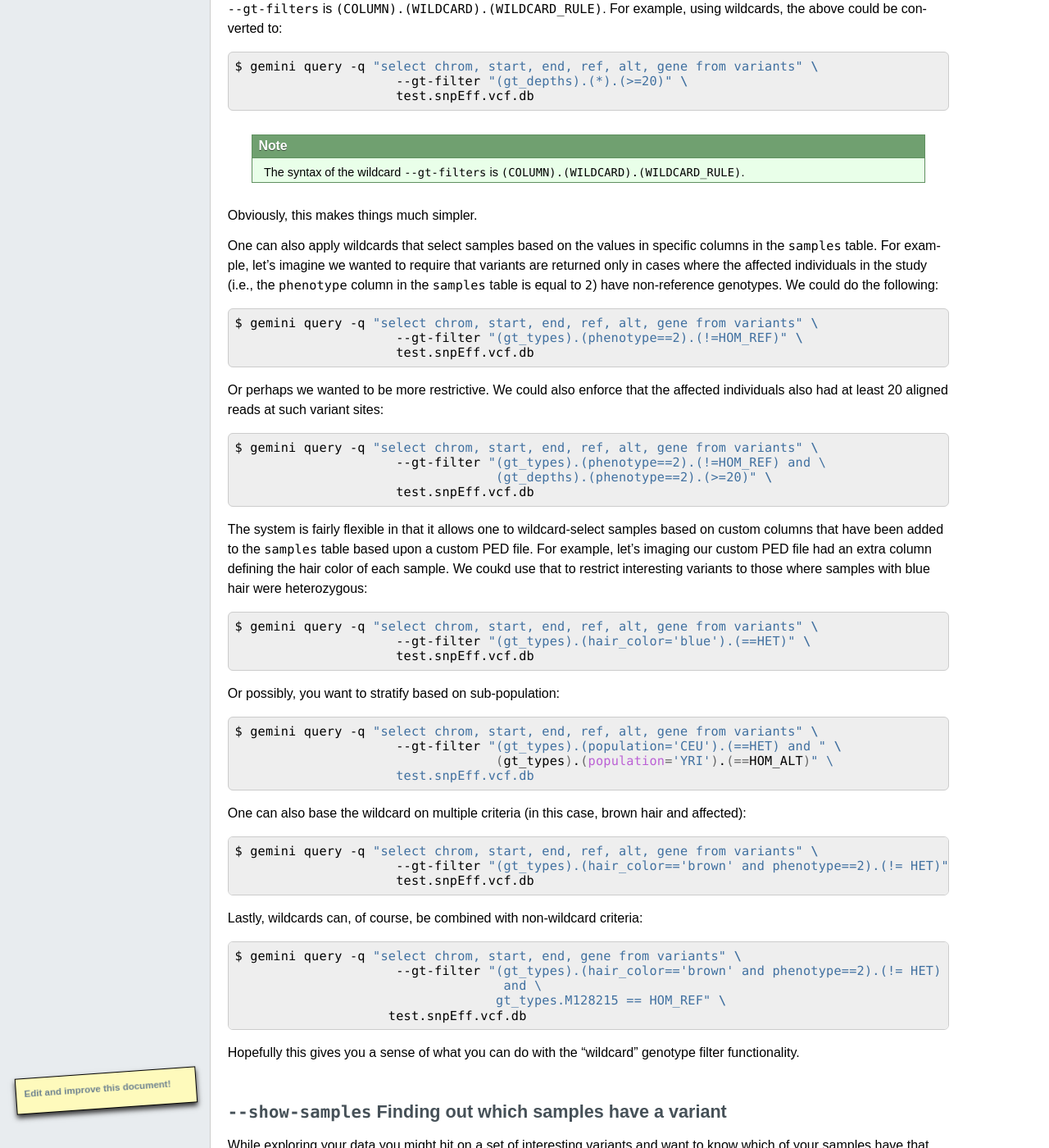
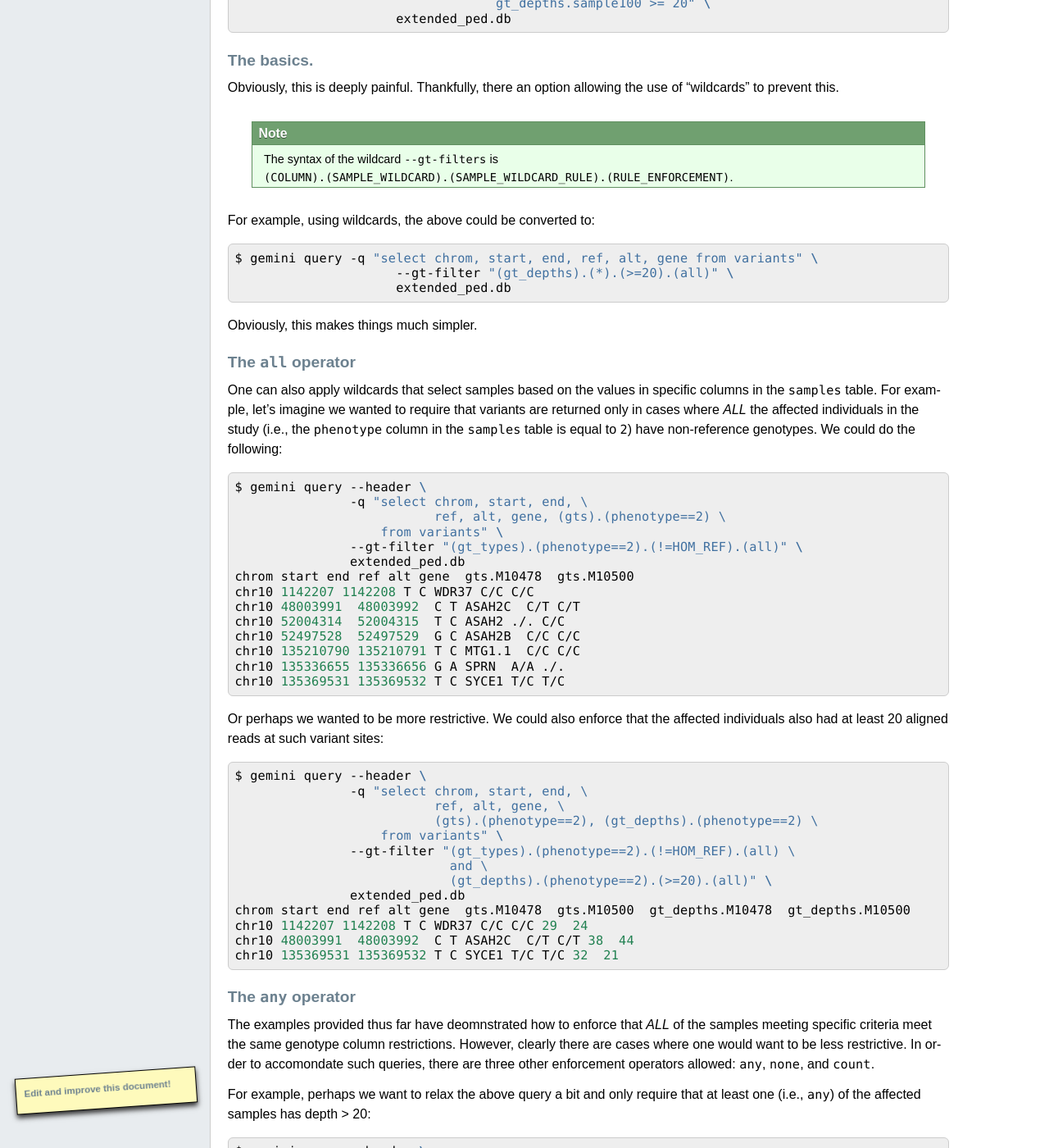
Before and after one commit to arq5x/gemini, a Sphinx documentation site: the page built from docs/content/querying.rst, in a window 1280 px wide and 1400 px high, scrolled down 5385 px. Shown: the whole window at 82% size. Built offline with Sphinx 7.4.7, drawn with Linux system fonts in a browser that asks for light colours; formulas are drawn with MathJax 3; pages that are not in the unit, such as notebooks, are missing from menus; comment, search, counter and statistics services are not loaded; the version number is read from the project's files by our own code; some of the changed text lies outside the part shown.

```diff
--- a/docs/content/querying.rst
+++ b/docs/content/querying.rst
@@ -152,6 +152,10 @@
 --- if you wanted to see genotype information for the 345 of 1145 affected samples in your study,
 you would have to type each and every column.sample name out. Brutal.
 
+-----------------------------------------------------------
+The "*" wildcard
+-----------------------------------------------------------
+
 To get around this, one can bulk-select sample genotype information using "wildcards". The column and the wildcard must each be surrounded with parentheses and separated by a period. The "*" is a shortcut (wildcard) meaning "all samples".
 
 .. note::
@@ -174,6 +178,10 @@
   chr10 135336655 135336656 G A SPRN  ./. A/A ./. A/A
   chr10 135369531 135369532 T C SYCE1 T/T T/C T/C T/T
   chr16 72057434  72057435  C T DHODH C/T C/C C/C C/C
+
+-----------------------------------------------------------
+Wildcards based on sample attributes
+-----------------------------------------------------------
 
 To report the genotypes for solely those samples that are affected (phenotype == 2) with the phenotype in question, one could do the following:
 
@@ -311,49 +319,137 @@
                                     gt_depths.sample3 >= 20 and \
                                     ...
                                     gt_depths.sample100 >= 20" \
-                       test.snpEff.vcf.db
+                       extended_ped.db
 
-Obviously, this is deeply painful. There is now an option to allow wildcards to prevent this.
-The structure of the wildcard ``--gt-filters`` is ``(COLUMN).(WILDCARD).(WILDCARD_RULE)``. For example,
-using wildcards, the above could be converted to:
+
+-----------------------------------------------------------
+The basics.
+-----------------------------------------------------------
+
+Obviously, this is deeply painful. Thankfully, there an option allowing the use of "wildcards" to prevent this.
+
+.. note::
+
+  The syntax of the wildcard ``--gt-filters`` is ``(COLUMN).(SAMPLE_WILDCARD).(SAMPLE_WILDCARD_RULE).(RULE_ENFORCEMENT)``.
+
+For example, using wildcards, the above could be converted to:
 
 .. code-block:: bash
 
   $ gemini query -q "select chrom, start, end, ref, alt, gene from variants" \
-                       --gt-filter "(gt_depths).(*).(>=20)" \
-                       test.snpEff.vcf.db
-
-
-.. note::
-
-  The syntax of the wildcard ``--gt-filters`` is ``(COLUMN).(WILDCARD).(WILDCARD_RULE)``.
+                       --gt-filter "(gt_depths).(*).(>=20).(all)" \
+                       extended_ped.db
 
 
 Obviously, this makes things much simpler.
 
 
+-----------------------------------------------------------
+The ``all`` operator
+-----------------------------------------------------------
+
 One can also apply wildcards that select samples based on the values in specific
 columns in the ``samples`` table. For example, let's imagine we wanted to require that variants
-are returned only in cases where the affected individuals in the study (i.e., the ``phenotype`` column
-in the ``samples`` table is equal to ``2``) have non-reference genotypes. We could do the following:
+are returned only in cases where *ALL* the affected individuals in the study (i.e., the ``phenotype`` column in the ``samples`` table is equal to ``2``) have non-reference genotypes. We could do the following:
 
 .. code-block:: bash
 
-  $ gemini query -q "select chrom, start, end, ref, alt, gene from variants" \
-                       --gt-filter "(gt_types).(phenotype==2).(!=HOM_REF)" \
-                       test.snpEff.vcf.db
+  $ gemini query --header \
+                 -q "select chrom, start, end, \
+                            ref, alt, gene, (gts).(phenotype==2) \
+                     from variants" \
+                 --gt-filter "(gt_types).(phenotype==2).(!=HOM_REF).(all)" \
+                 extended_ped.db
+  chrom start end ref alt gene  gts.M10478  gts.M10500
+  chr10 1142207 1142208 T C WDR37 C/C C/C
+  chr10 48003991  48003992  C T ASAH2C  C/T C/T
+  chr10 52004314  52004315  T C ASAH2 ./. C/C
+  chr10 52497528  52497529  G C ASAH2B  C/C C/C
+  chr10 135210790 135210791 T C MTG1.1  C/C C/C
+  chr10 135336655 135336656 G A SPRN  A/A ./.
+  chr10 135369531 135369532 T C SYCE1 T/C T/C
 
-
-Or perhaps we wanted to be more restrictive. We could also enforce that the affected individuals also
-had at least 20 aligned reads at such variant sites:
+Or perhaps we wanted to be more restrictive. We could also enforce that the affected individuals also had at least 20 aligned reads at such variant sites:
 
 .. code-block:: bash
 
-  $ gemini query -q "select chrom, start, end, ref, alt, gene from variants" \
-                       --gt-filter "(gt_types).(phenotype==2).(!=HOM_REF) and \
-                                    (gt_depths).(phenotype==2).(>=20)" \
-                       test.snpEff.vcf.db
+  $ gemini query --header \
+                 -q "select chrom, start, end, \
+                            ref, alt, gene, \
+                            (gts).(phenotype==2), (gt_depths).(phenotype==2) \
+                     from variants" \
+                 --gt-filter "(gt_types).(phenotype==2).(!=HOM_REF).(all) \
+                              and \
+                              (gt_depths).(phenotype==2).(>=20).(all)" \
+                 extended_ped.db
+  chrom start end ref alt gene  gts.M10478  gts.M10500  gt_depths.M10478  gt_depths.M10500
+  chr10 1142207 1142208 T C WDR37 C/C C/C 29  24
+  chr10 48003991  48003992  C T ASAH2C  C/T C/T 38  44
+  chr10 135369531 135369532 T C SYCE1 T/C T/C 32  21
 
+-----------------------------------------------------------
+The ``any`` operator
+-----------------------------------------------------------
+
+The examples provided thus far have deomnstrated how to enforce that *ALL* of the samples meeting specific criteria meet the same genotype column restrictions. However, clearly there are cases where one would want to be less restrictive. In order to accomondate such queries, there are three other enforcement operators allowed: ``any``, ``none``, and ``count``.
+
+For example, perhaps we want to relax the above query a bit and only require that at least one (i.e., ``any``) of the affected samples has depth > 20:
+
+.. code-block:: bash
+
+  $ gemini query --header \
+                 -q "select chrom, start, end, \
+                            ref, alt, gene, \
+                            (gts).(phenotype==2), (gt_depths).(phenotype==2) \
+                     from variants" \
+                 --gt-filter "(gt_types).(phenotype==2).(!=HOM_REF).(all) \
+                              and \
+                              (gt_depths).(phenotype==2).(>=20).(any)" \
+                 extended_ped.db
+
+-----------------------------------------------------------
+The ``none`` operator
+-----------------------------------------------------------
+
+Or we enforce that ``none`` of the affected samples have depth less than 10:
+
+.. code-block:: bash
+
+  $ gemini query --header \
+                 -q "select chrom, start, end, \
+                            ref, alt, gene, \
+                            (gts).(phenotype==2), (gt_depths).(phenotype==2) \
+                     from variants" \
+                 --gt-filter "(gt_types).(phenotype==2).(!=HOM_REF).(all) \
+                              and \
+                              (gt_depths).(phenotype==2).(<10).(none)" \
+                 extended_ped.db
+
+-----------------------------------------------------------
+The ``count`` operator
+-----------------------------------------------------------
+
+Finally, we could enforce that at most 2 of all the samples in the study have depths < 10:
+
+.. code-block:: bash
+
+  $ gemini query --header \
+                 -q "select chrom, start, end, \
+                            ref, alt, gene, \
+                            (gts).(phenotype==2), (gt_depths).(phenotype==2) \
+                     from variants" \
+                 --gt-filter "(gt_types).(phenotype==2).(!=HOM_REF).(all) \
+                              and \
+                              (gt_depths).(phenotype==2).(<10).(count <= 2)" \
+                 extended_ped.db
+
+.. note::
+
+  The ``count`` operator allows the following comparisons: ``>``, ``>=``, ``<``, ``<=``, and ``!=``.
+
+-----------------------------------------------------------
+Other details
+-----------------------------------------------------------
 
 The system is fairly flexible in that it allows one to wildcard-select samples based on custom columns
 that have been added to the ``samples`` table based upon a custom PED file.  For example, let's imaging our
@@ -362,17 +458,17 @@
 .. code-block:: bash
 
   $ gemini query -q "select chrom, start, end, ref, alt, gene from variants" \
-                       --gt-filter "(gt_types).(hair_color='blue').(==HET)" \
-                       test.snpEff.vcf.db
+                       --gt-filter "(gt_types).(hair_color='blue').(==HET).(all)" \
+                       extended_ped.db
 
 Or possibly, you want to stratify based on sub-population:
 
 .. code-block:: bash
 
   $ gemini query -q "select chrom, start, end, ref, alt, gene from variants" \
-                       --gt-filter "(gt_types).(population='CEU').(==HET) and " \
-                                    (gt_types).(population='YRI').(==HOM_ALT)" \
-                       test.snpEff.vcf.db
+                       --gt-filter "(gt_types).(population='CEU').(==HET).(all) and " \
+                                    (gt_types).(population='YRI').(==HOM_ALT).(any)" \
+                       extended_ped.db
 
 
 One can also base the wildcard on multiple criteria (in this case, brown hair and affected):
@@ -380,18 +476,18 @@
 .. code-block:: bash
 
   $ gemini query -q "select chrom, start, end, ref, alt, gene from variants" \
-                       --gt-filter "(gt_types).(hair_color=='brown' and phenotype==2).(!= HET)" \
-                       test.snpEff.vcf.db
+                       --gt-filter "(gt_types).(hair_color=='brown' and phenotype==2).(!= HET).(all)" \
+                       extended_ped.db
 
 Lastly, wildcards can, of course, be combined with non-wildcard criteria:
 
 .. code-block:: bash
 
   $ gemini query -q "select chrom, start, end, gene from variants" \
-                       --gt-filter "(gt_types).(hair_color=='brown' and phenotype==2).(!= HET) \
+                       --gt-filter "(gt_types).(hair_color=='brown' and phenotype==2).(!= HET).(all) \
                                      and \
                                     gt_types.M128215 == HOM_REF" \
-                      test.snpEff.vcf.db
+                      extended_ped.db
 
 Hopefully this gives you a sense of what you can do with the "wildcard" genotype filter functionality.
 
@@ -560,7 +656,7 @@
 If you would to use tools such as PLINK that use
 the PED format, you can dump out a set of variants
 matching any query in TPED (Transposed PED) format
-by adding the ``--tped``flag to your query:
+by adding the ``--tped`` flag to your query:
 
 .. code-block:: bash
 
```
Also changed, not shown: 2 other files.
